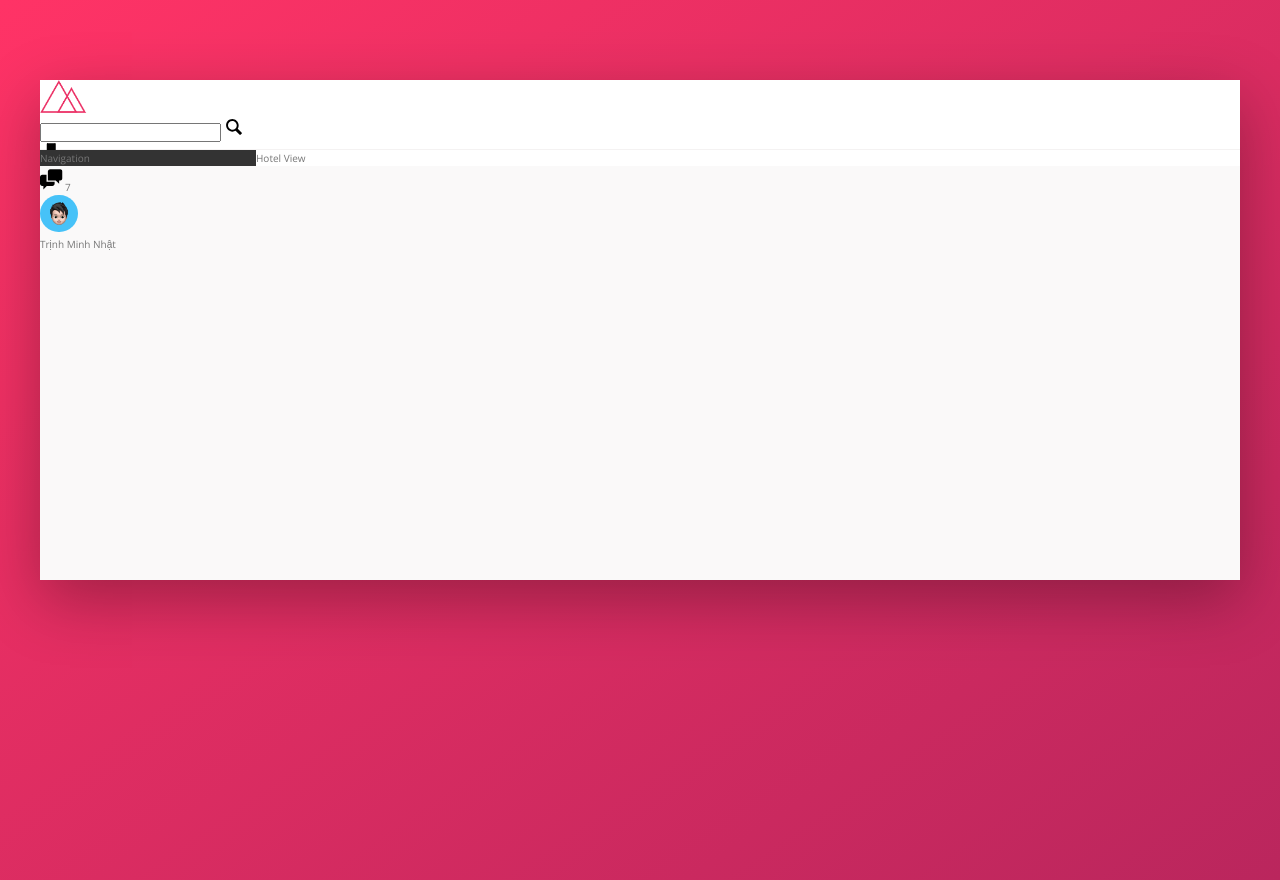
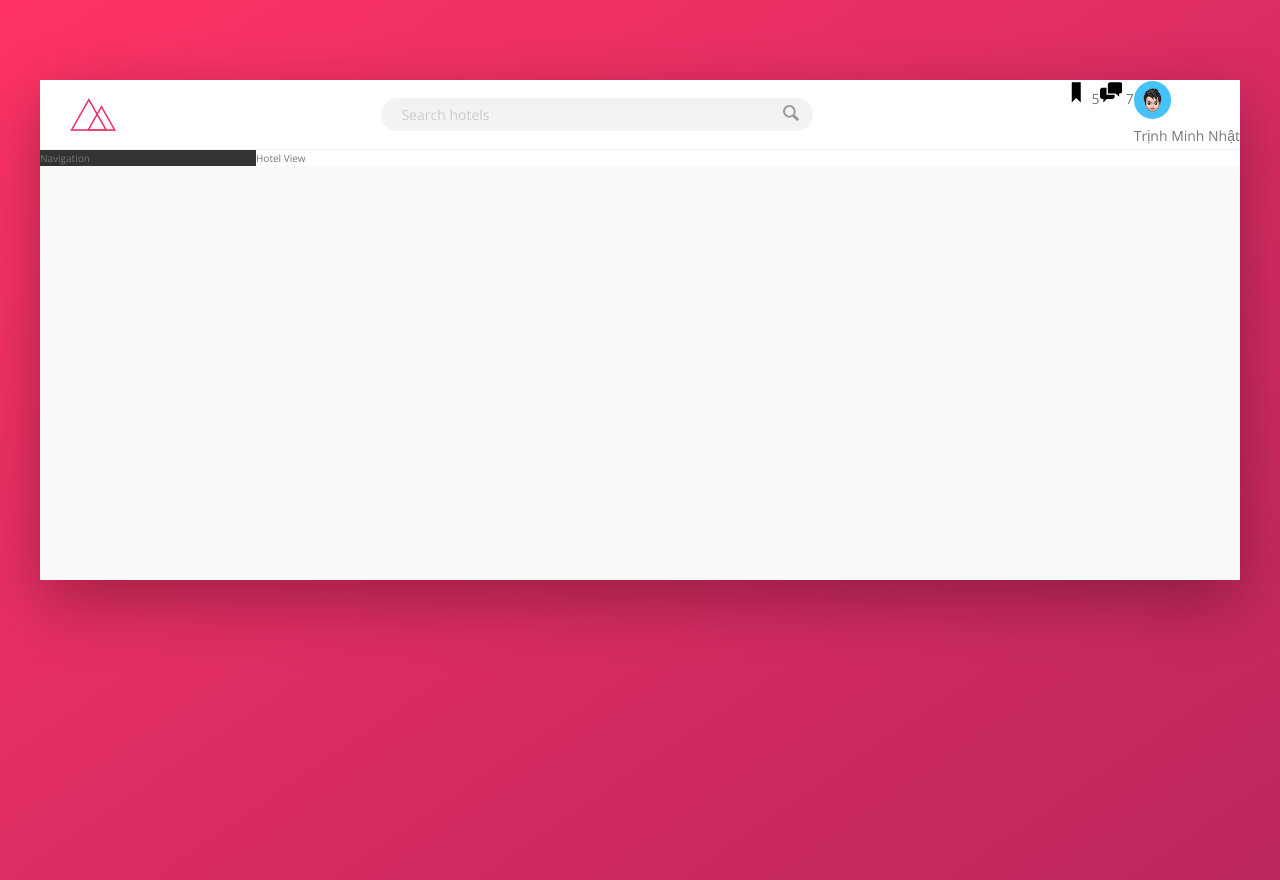
Before and after one commit to trinhminhnhat/html-css-trillo, a website: page index.html in a window 1280 px wide. Drawn offline with nearby package versions, Linux system fonts and the light colour scheme.

Commit message:
style: header

```diff
--- a/index.html
+++ b/index.html
@@ -19,10 +19,12 @@
             <img src="img/logo.png" alt="Logo" class="logo">
 
             <form action="#" class="search">
-                <input type="text" class="search__input">
-                <svg class="search__icon">
-                    <use xlink:href="img/sprite.svg#icon-magnifying-glass"></use>
-                </svg>
+                <input type="text" class="search__input" placeholder="Search hotels">
+                <button class="search__button">
+                    <svg class="search__icon">
+                        <use xlink:href="img/sprite.svg#icon-magnifying-glass"></use>
+                    </svg>
+                </button>
             </form>
 
             <nav class="user-nav">
--- a/scss/_components.scss
+++ b/scss/_components.scss
@@ -1,21 +1,66 @@
 .logo {
     height: 3.25rem;
+    margin-left: 3rem;
 }
 
 .search {
+    display: flex;
+    justify-content: center;
+    align-items: center;
+    flex: 0 0 40%;
+
     &__input {
+        color: inherit;
+        font-family: inherit;
+        font-size: inherit;
+        background-color: var(--color-grey-light-2);
+        border-radius: 9999px;
+        border: none;
+        padding: 0.7rem 2rem;
+        width: 90%;
+        transition: all 0.2s;
+        margin-right: -3.25rem;
 
+        &:focus {
+            background-color: var(--color-grey-light-3);
+            width: 100%;
+            outline: none;
+        }
+
+        &::-webkit-input-placeholder {
+            font-weight: 100;
+            color: var(--color-grey-light-4);
+        }
+    }
+
+    &__input:focus + &__button {
+        background-color: var(--color-grey-light-3);
+    }
+
+    &__button {
+        background-color: var(--color-grey-light-2);
+        border: none;
+
+        &:focus {
+            outline: none;
+        }
+
+        &:active {
+            transform: translateY(2px);
+        }
     }
 
     &__icon {
         width: 2rem;
         height: 2rem;
+        fill: var(--color-grey-dark-3);
     }
 }
 
 .user-nav {
+    display: flex;
+
     &__icon-box {
-
     }
 
     &__icon {
@@ -24,11 +69,9 @@
     }
 
     &__notification {
-
     }
 
     &__user {
-
     }
 
     &__user-photo {
@@ -38,6 +81,5 @@
     }
 
     &__username {
-
     }
 }
--- a/scss/_layout.scss
+++ b/scss/_layout.scss
@@ -11,6 +11,11 @@
     background-color: #fff;
     height: 7rem;
     border-bottom: 1px solid var(--color-grey-light-2);
+    font-size: 1.4rem;
+
+    display: flex;
+    justify-content: space-between;
+    align-items: center;
 }
 
 .content {
```
Also changed, not shown: css/style.css.
